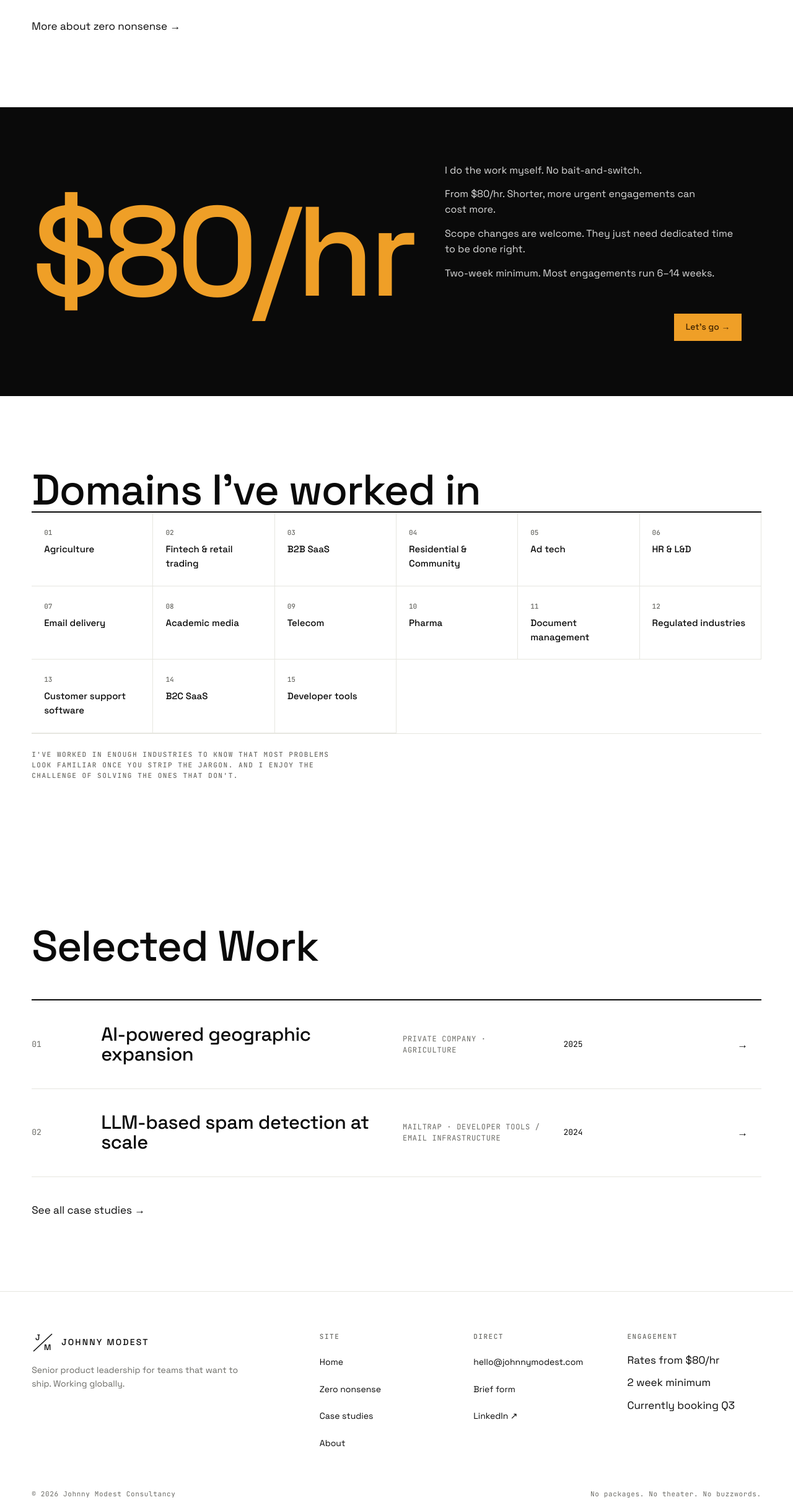
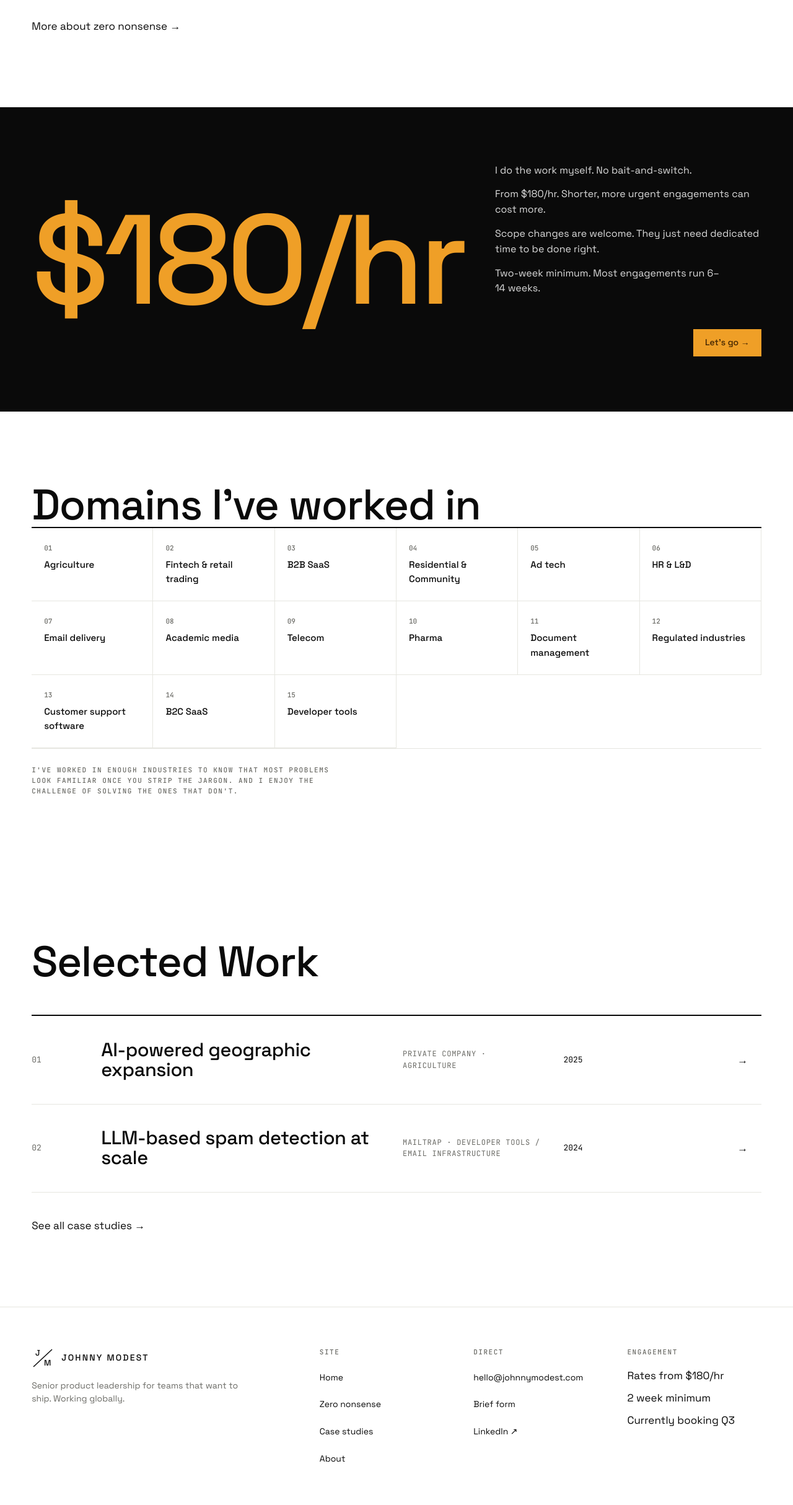
Before and after one commit to johnnymodest/johnnymodest-website, a Next.js app: page / in a window 1280 px wide. Shown: the part 2849-5277 px from the top of the page at 62% size. Built offline with nearby package versions, Linux system fonts and the light colour scheme.

Commit message:
Update listed hourly rate from $80 to $180.
Co-authored-by: Cursor <cursoragent@cursor.com>

```diff
--- a/src/app/layout.tsx
+++ b/src/app/layout.tsx
@@ -25,7 +25,7 @@ export const metadata: Metadata = {
     default: "Johnny Modest — Zero-nonsense product consulting",
   },
   description:
-    "Senior product leadership. I parachute in, fix the thing, and leave before I become furniture. From $80/hr.",
+    "Senior product leadership. I parachute in, fix the thing, and leave before I become furniture. From $180/hr.",
   metadataBase: new URL("https://johnnymodest.com"),
 };
 
--- a/src/app/page.tsx
+++ b/src/app/page.tsx
@@ -10,7 +10,7 @@ import StickyBar from "@/components/StickyBar";
 export const metadata: Metadata = {
   title: "Johnny Modest — Zero-nonsense product consulting",
   description:
-    "Senior product leadership. I parachute in, fix the thing, and leave before I become furniture. From $80/hr.",
+    "Senior product leadership. I parachute in, fix the thing, and leave before I become furniture. From $180/hr.",
 };
 
 export default function Home() {
--- a/src/components/Footer.tsx
+++ b/src/components/Footer.tsx
@@ -110,7 +110,7 @@ export default function Footer() {
           <div className="site-footer__col">
             <h5>Engagement</h5>
             <ul>
-              <li>Rates from $80/hr</li>
+              <li>Rates from $180/hr</li>
               <li>2 week minimum</li>
               <li>Currently booking {nextQuarter}</li>
             </ul>
--- a/src/components/sections/RateSection.tsx
+++ b/src/components/sections/RateSection.tsx
@@ -6,11 +6,11 @@ export default function RateSection() {
       <div className="shell">
         <div className="stat-banner__grid">
           <div className="stat-banner__num">
-            <span>$80/hr</span>
+            <span>$180/hr</span>
           </div>
           <div className="stat-banner__notes">
             <p>I do the work myself. No bait-and-switch.</p>
-            <p>From $80/hr. Shorter, more urgent engagements can cost more.</p>
+            <p>From $180/hr. Shorter, more urgent engagements can cost more.</p>
             <p>
               Scope changes are welcome. They just need dedicated time to be
               done right.
```
Also changed, not shown: 4 other files (tests, documents, lock files or other folders).
